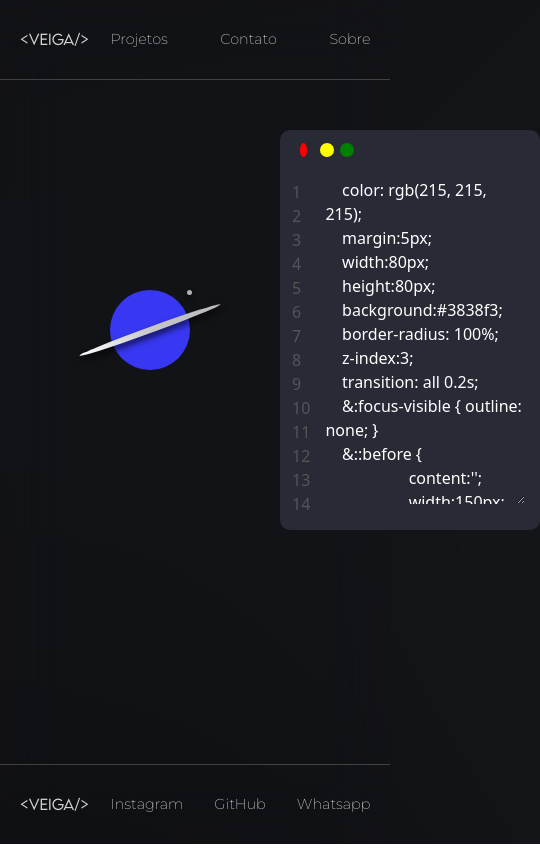
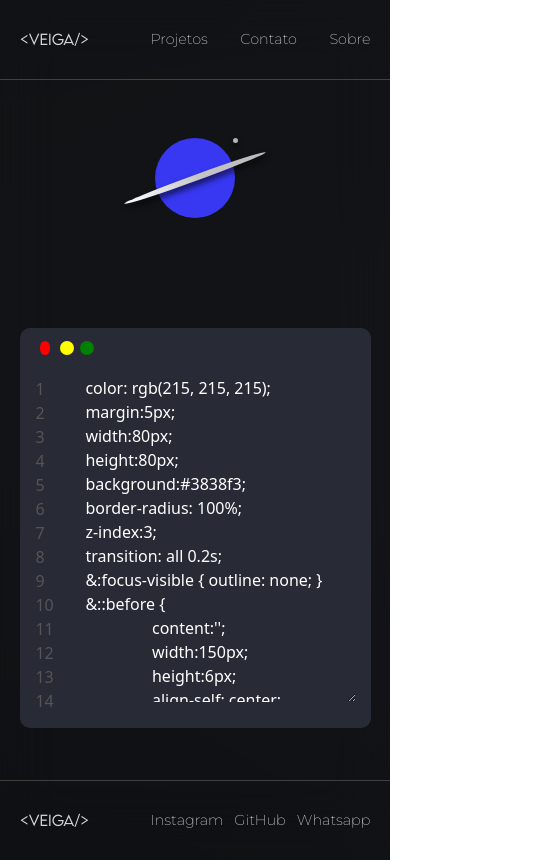
Before and after one commit to gustavovianaveiga/Portfolio, a React (Vite) app: page / in a window 390 px wide. Shown: the whole page, 540 px wide, since content can reach past the window. Built offline with nearby package versions, Linux system fonts and the light colour scheme.

Commit message:
responsividade

```diff
--- a/src/pages/Mirror.css
+++ b/src/pages/Mirror.css
@@ -49,3 +49,26 @@
     left: 40px;
     background: green;
 }
+
+#agrupamento {
+    flex-wrap: wrap;
+}
+
+@media (max-width: 768px) {
+    #agrupamento {
+        justify-content: center;
+        align-items: center;
+        height: 700px
+    }
+    section {
+        min-width: 220px;
+    }
+}
+
+@media (max-width: 375px) {
+    #agrupamento {
+        justify-content: center;
+        align-items: center;
+        height: 700px
+    }
+}
--- a/src/pages/Mirror.jsx
+++ b/src/pages/Mirror.jsx
@@ -63,12 +63,12 @@ function Mirror() {
     const espelho = () => setvalue(document.querySelector('input').value)
     const mirrorcode = () => setcode(document.querySelector('textarea').value)
 
-    const Square = styled.div`${code}`
+    const Planet = styled.div`${code}`
 
     return (
-        <Agrupamento className='flex justify-between items-center' >
+        <Agrupamento className='flex justify-between items-center' id='agrupamento'>
             <section className='flex flex-col items-center justify-center '>
-                <Square className='flex justify-center'></Square>
+                <Planet className='flex justify-center'></Planet>
             </section>
 
             <section id='secoundsection' className='flex items-center justify-center'>
@@ -90,6 +90,7 @@ function Mirror() {
                     <p>14</p>
                 </div>
                 <Textareastyled autocorrect="off" autocomplete="off" autocapitalize="off" spellcheck="false" onChange={mirrorcode}>{code}</Textareastyled></section>
+
         </Agrupamento>
     )
 }
```
